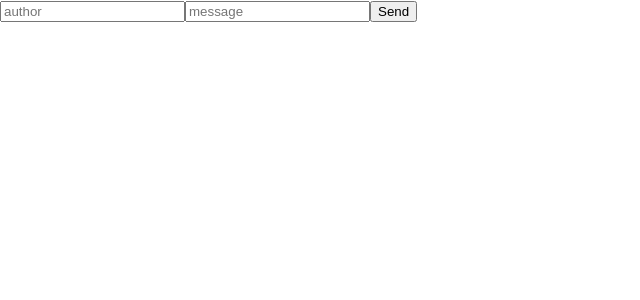
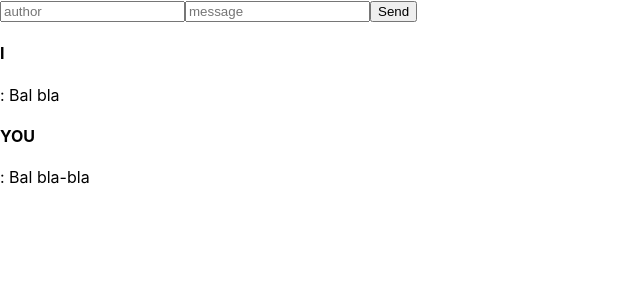
Before and after one commit to Kaihatsu-sha/NotificationManager, a React (Create React App) app in the folder UI/React/kaihatsu.notificationmanager.ui.react/: page / in a window 1280 px wide. Shown: the top 300 px of the page, without its empty margins (0-640 px from the left). Built offline with nearby package versions, Linux system fonts and the light colour scheme.

Commit message:
Lesson 2 fix

```diff
--- a/UI/React/kaihatsu.notificationmanager.ui.react/src/App.js
+++ b/UI/React/kaihatsu.notificationmanager.ui.react/src/App.js
@@ -7,7 +7,8 @@ function App() {
 
   useEffect(()=>{
     console.log('useEffect');
-  },[messageList]);
+    setMessageList([{author:"I",text:"Bal bla"},{author:"YOU",text:"Bal bla-bla"}])
+  },[]);
 
   const callBack = (author, message)=>{
     setMessageList([{author:author, text:message},{author:'robot', text:'Bad idea'}]);
--- a/UI/React/kaihatsu.notificationmanager.ui.react/src/Homework2.js
+++ b/UI/React/kaihatsu.notificationmanager.ui.react/src/Homework2.js
@@ -1,20 +1,21 @@
 import { useEffect, useRef, useState,useCallback } from "react";
 
 export function PrintList({ props }) {
-
+    console.log('PrintList');
     props.map((message) => { console.log(message) });
 
     return (
         <div className="List">{
-            props.map((message) => {
-                return <PrintMessage author={message.author} text={message.text} />
+            props.map((message, index) => {
+                return <div key={index}><PrintMessage author={message.author} text={message.text} index={index} /></div>
             })}
         </div>
     );
 };
 
-export function PrintMessage({ author, text }) {
+export function PrintMessage({ index, author, text }) {
     console.log('PrintMessage');
+    console.log('PrintMessage:'+author+text+index);
     return (
         <div className="message">
             <h4>{author}</h4> : {text}
@@ -27,7 +28,7 @@ export function UI({ updateStateApp }) {
     const refForm = useRef(null);
 
     return (
-        <form ref={refForm} onSubmit={() => updateStateApp(refForm.current.author.value.toString(), refForm.current.message.value.toString())}>
+        <form ref={refForm} onSubmit={() => updateStateApp([{author:refForm.current.author.value.toString(), text:refForm.current.message.value.toString()}])}>
             <input name="author" type="text" placeholder="author"></input>
             <input name="message" type="text" placeholder="message"></input>
             <button type="submit">Send</button>
```
